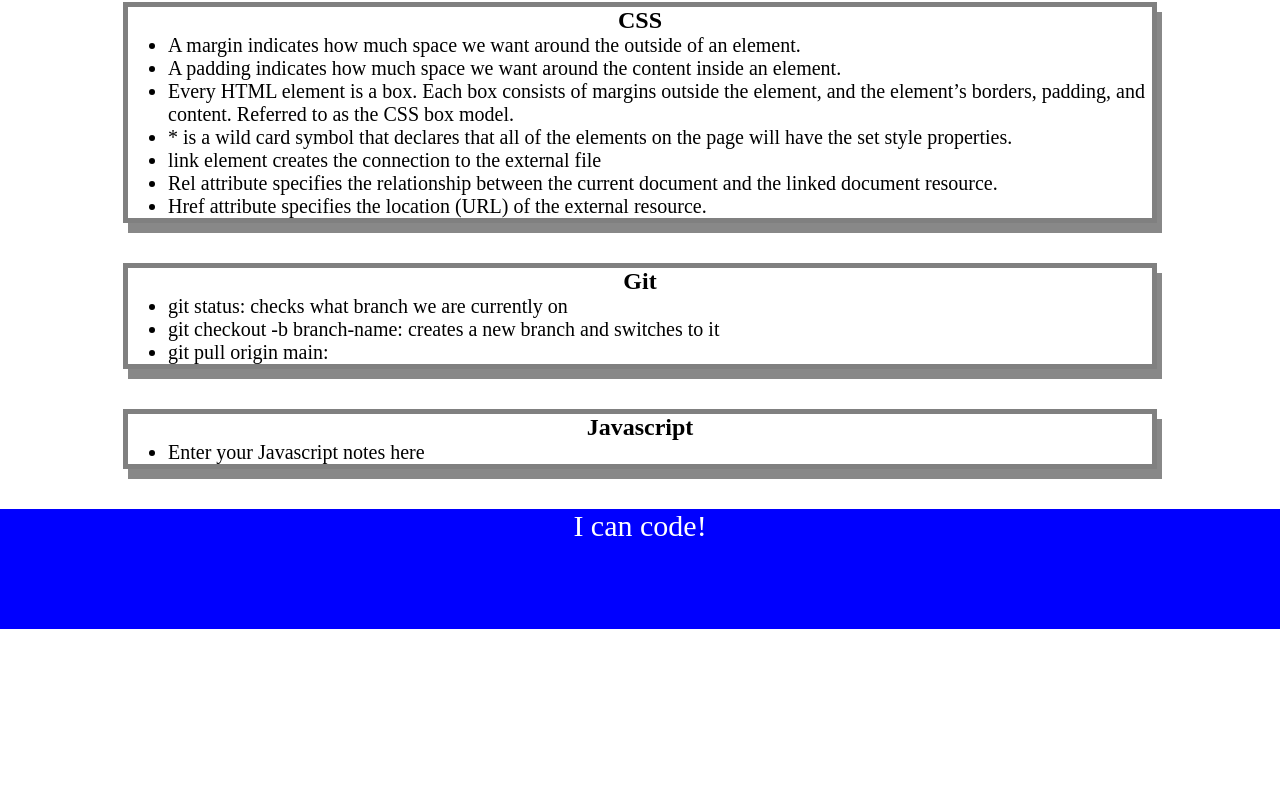
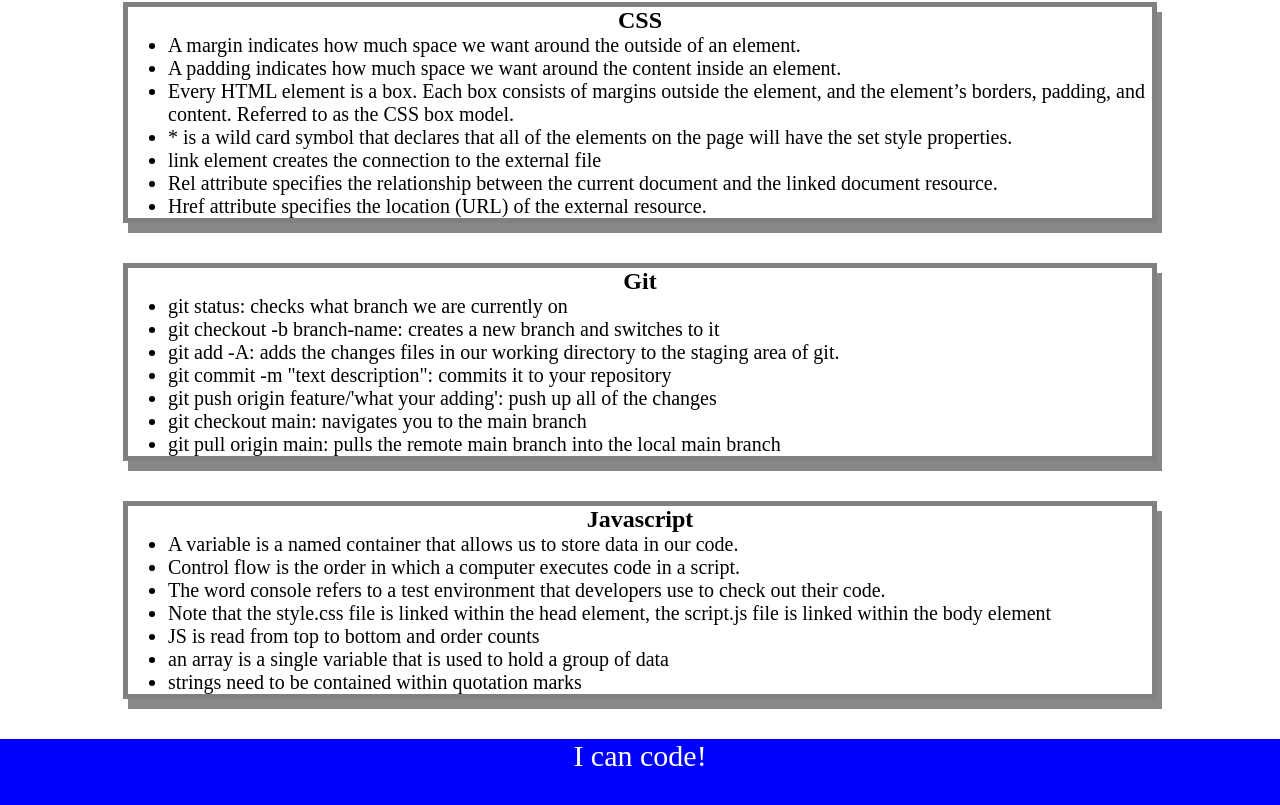
Before and after one commit to Meljska-Fawn/prework-study-guide-new, a plain HTML site: page index.html in a window 1280 px wide. Shown: the part 373-1178 px from the top of the page. Before the commit the page ends 1002 px from the top, so only its background shows below. Drawn offline with Linux system fonts and the light colour scheme.

Commit message:
Added more JavaScript to project

```diff
--- a/assets/script.js
+++ b/assets/script.js
@@ -1,18 +1,27 @@
 var topics = ['HTML', 'CSS', 'Git', 'JavaScript'];
+var randomTopic = topics[Math.floor(Math.random() * topics.length)];
+
+function listTopics() {
 for (var x = 0; x < topics.length; x++) {
     console.log(topics[x]);
    }
+}
 
-/*
-if (topic === 'HTML') {
+function selectTopic() {
+if (randomTopic === 'HTML') {
   console.log("Let's study HTML!");
-} else if (topic === 'CSS') {
+} else if (randomTopic === 'CSS') {
   console.log("Let's study CSS!");
-} else if (topic === 'Git') {
+} else if (randomTopic === 'Git') {
   console.log("Let's study Git!");
-} else if (topic === 'JavaScript') {
+} else if (randomTopic === 'JavaScript') {
   console.log("Let's study JavaScript!");
 } else {
   console.log('Please try again!');
 }
-*/
+}
+
+console.log('Here are the topics we learned through Prework:');
+listTopics();
+console.log('Which topic should we study first?');
+selectTopic();
--- a/index.html
+++ b/index.html
@@ -46,14 +46,24 @@
         <ul>
           <li>git status: checks what branch we are currently on</li>
           <li>git checkout -b branch-name: creates a new branch and switches to it</li>
-          <li>git pull origin main:</li>
+          <li>git add -A: adds the changes files in our working directory to the staging area of git.</li>
+          <li>git commit -m "text description": commits it to your repository</li>
+          <li>git push origin feature/'what your adding': push up all of the changes</li>
+          <li>git checkout main: navigates you to the main branch</li>
+          <li>git pull origin main: pulls the remote main branch into the local main branch</li>
         </ul>
       </section>
 
       <section class="card" id="javascript-section">
         <h2>Javascript</h2>
         <ul>
-          <li>Enter your Javascript notes here</li>
+          <li>A variable is a named container that allows us to store data in our code.</li>
+          <li>Control flow is the order in which a computer executes code in a script.</li>
+          <li>The word console refers to a test environment that developers use to check out their code.</li>
+          <li>Note that the style.css file is linked within the head element, the script.js file is linked within the body element</li>
+          <li>JS is read from top to bottom and order counts</li>
+          <li>an array is a single variable that is used to hold a group of data</li>
+          <li>strings need to be contained within quotation marks</li>
         </ul>
       </section>
 
```
